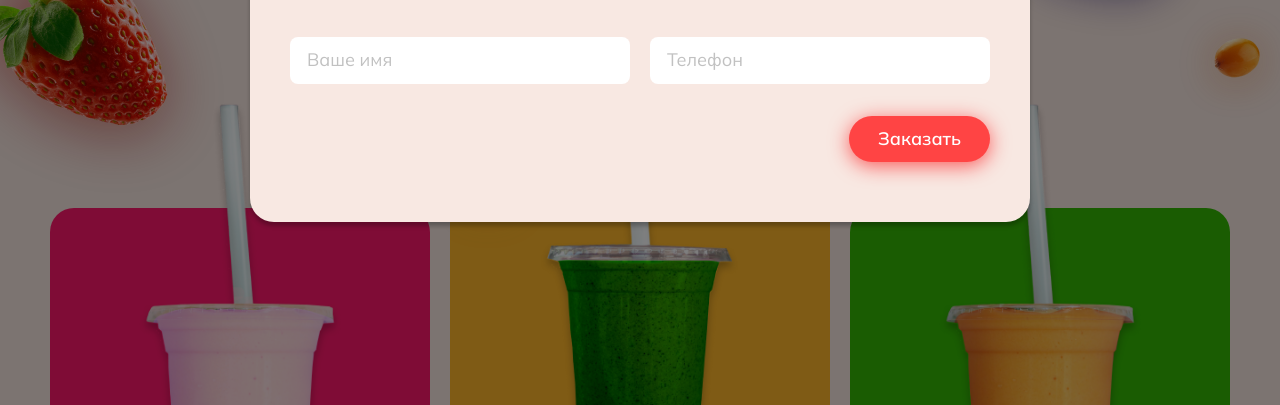
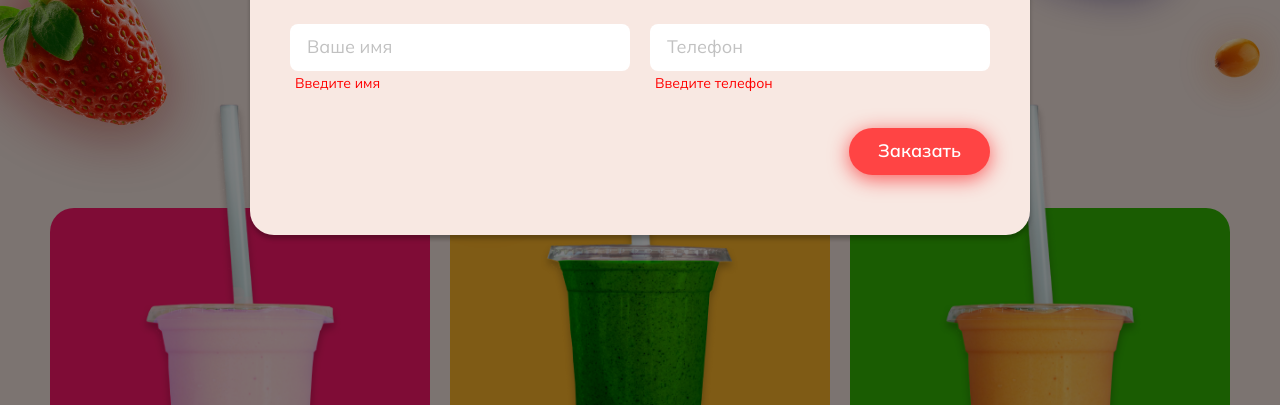
Before and after one commit to TatianaYakushonok/FreshyBar, a plain HTML site: page index.html in a window 1280 px wide. Both pictures are taken after a click on the button 1045 px from the left and 58 px from the top of the page. Shown: the part 395-800 px from the top of the page. Drawn offline with Linux system fonts and the light colour scheme; no server answers.

Commit message:
feat: add validation for form (Fri, 28 Jul 2023 12:13:36 +0700)

```diff
--- a/css/style.css
+++ b/css/style.css
@@ -142,6 +142,11 @@ fieldset {
   position: relative;
   width: 24px;
   height: 24px;
+  transition: transform .3s ease-in-out;
+}
+
+.header__btn--order:hover {
+  transform: scale(1.1);
 }
 
 .header__btn--count {
@@ -426,6 +431,11 @@ fieldset {
   border: none;
 }
 
+.modal__form--label {
+  max-width: 340px;
+  width: 100%;
+}
+
 .modal__form--imput {
   max-width: 340px;
   width: 100%;
@@ -458,6 +468,18 @@ fieldset {
 .modal__form--imput:focus {
   background-color: #fff;
   border: 1px solid #D5B4A8;
+}
+
+.hint {
+  display: block;
+  padding: 5px;
+  font-size: 14px;
+  color: red;
+  opacity: 0;
+}
+
+.modal__form--imput:invalid + .hint {
+  opacity: 1;
 }
 
 .modal__form--btn {
--- a/index.html
+++ b/index.html
@@ -108,57 +108,9 @@
 
   <div class="modal modal__order">
     <div class="modal__main modal__main--order">
-      <h2 class="modal__title">Корзина<sup class="modal__count text-red">(2)</sup></h2>
+      <h2 class="modal__title">Корзина<sup class="modal__count text-red"></sup></h2>
 
-      <ul class="modal__list">
-        <!--<li class="modal__item">
-
-          <div class="modal__img--wrap">
-            <img src="./img/cup-1.jpg" alt="Манго смузи" class="modal__img">
-          </div>
-
-          <div class="modal__item--cocktail">
-            <h3 class="modal__item--title">Манго смузи</h3>
-            <p class="modal__item--size">300ml</p>
-            <p class="modal__item--ingredient">Биоразлагаемый стакан</p>
-            <p class="modal__item--ingredient">Лед</p>
-            <p class="modal__item--ingredient">Мята</p>
-          </div>
-
-          <div class="modal__item--content">
-            <button class="modal__item--btn-del" aria-label="Удалить товар из корзины">
-              <svg width="14" height="14" viewbox="0 0 14 14" fill="none" xmlns="http://www.w3.org/2000/svg">
-                <path d="M7.94006 6.98212L13.4667 1.47024C13.5759 1.34304 13.633 1.17943 13.6265 1.0121C13.6201 0.844762 13.5505 0.686029 13.4318 0.567617C13.313 0.449204 13.1539 0.379835 12.9861 0.373372C12.8183 0.366908 12.6543 0.423827 12.5267 0.532752L7.00006 6.04464L1.4734 0.526103C1.34786 0.400903 1.1776 0.330566 1.00006 0.330566C0.822529 0.330566 0.652266 0.400903 0.52673 0.526103C0.401194 0.651303 0.330669 0.821111 0.330669 0.998171C0.330669 1.17523 0.401194 1.34504 0.52673 1.47024L6.06006 6.98212L0.52673 12.494C0.456942 12.5536 0.400262 12.627 0.360247 12.7095C0.320231 12.7919 0.297744 12.8818 0.294198 12.9734C0.290652 13.0649 0.306122 13.1562 0.339638 13.2416C0.373155 13.3269 0.423994 13.4044 0.488963 13.4692C0.553933 13.534 0.631631 13.5847 0.717181 13.6181C0.802731 13.6515 0.894286 13.6669 0.986099 13.6634C1.07791 13.6599 1.168 13.6374 1.25071 13.5975C1.33342 13.5576 1.40697 13.5011 1.46673 13.4315L7.00006 7.91961L12.5267 13.4315C12.6543 13.5404 12.8183 13.5973 12.9861 13.5909C13.1539 13.5844 13.313 13.515 13.4318 13.3966C13.5505 13.2782 13.6201 13.1195 13.6265 12.9521C13.633 12.7848 13.5759 12.6212 13.4667 12.494L7.94006 6.98212Z" fill="#D5B4A8"/>
-              </svg>
-            </button>
-            <p class="modal__item--price">380 ₽</p>
-          </div>
-
-        </li>
-
-        <li class="modal__item">
-
-          <div class="modal__img--wrap">
-            <img src="./img/cup-1.jpg" alt="Манго смузи" class="modal__img">
-          </div>
-
-          <div class="modal__item--cocktail">
-            <h3 class="modal__item--title">Конструктор: Банан, яблоко, киви</h3>
-            <p class="modal__item--size">300мл</p>
-            <p class="modal__item--ingredient">Пластиковый стакан</p>
-          </div>
-
-          <div class="modal__item--content">
-            <button class="modal__item--btn-del">
-              <svg width="14" height="14" viewbox="0 0 14 14" fill="none" xmlns="http://www.w3.org/2000/svg">
-                <path d="M7.94006 6.98212L13.4667 1.47024C13.5759 1.34304 13.633 1.17943 13.6265 1.0121C13.6201 0.844762 13.5505 0.686029 13.4318 0.567617C13.313 0.449204 13.1539 0.379835 12.9861 0.373372C12.8183 0.366908 12.6543 0.423827 12.5267 0.532752L7.00006 6.04464L1.4734 0.526103C1.34786 0.400903 1.1776 0.330566 1.00006 0.330566C0.822529 0.330566 0.652266 0.400903 0.52673 0.526103C0.401194 0.651303 0.330669 0.821111 0.330669 0.998171C0.330669 1.17523 0.401194 1.34504 0.52673 1.47024L6.06006 6.98212L0.52673 12.494C0.456942 12.5536 0.400262 12.627 0.360247 12.7095C0.320231 12.7919 0.297744 12.8818 0.294198 12.9734C0.290652 13.0649 0.306122 13.1562 0.339638 13.2416C0.373155 13.3269 0.423994 13.4044 0.488963 13.4692C0.553933 13.534 0.631631 13.5847 0.717181 13.6181C0.802731 13.6515 0.894286 13.6669 0.986099 13.6634C1.07791 13.6599 1.168 13.6374 1.25071 13.5975C1.33342 13.5576 1.40697 13.5011 1.46673 13.4315L7.00006 7.91961L12.5267 13.4315C12.6543 13.5404 12.8183 13.5973 12.9861 13.5909C13.1539 13.5844 13.313 13.515 13.4318 13.3966C13.5505 13.2782 13.6201 13.1195 13.6265 12.9521C13.633 12.7848 13.5759 12.6212 13.4667 12.494L7.94006 6.98212Z" fill="#D5B4A8"/>
-              </svg>
-            </button>
-            <p class="modal__item--price">520 ₽</p>
-          </div>
-
-        </li>-->
-      </ul>
+      <ul class="modal__list"></ul>
 
       <div class="modal__total">
         <p>Итого:</p>
@@ -168,18 +120,25 @@
       <form action="#" class="modal__form">
 
         <div class="modal__form--set">
+          <label class="modal__form--label" name="name">
             <input
               class="modal__form--imput modal__form--name"
               type="text"
               required
               name="name"
               placeholder="Ваше имя">
+            <span class="hint hint-name">Введите имя</span>
+          </label>
+
+          <label class="modal__form--label" name="phone">
             <input
               class="modal__form--imput modal__form--phone"
               type="tel"
               required
               name="phone"
               placeholder="Телефон">
+            <span class="hint">Введите телефон</span>
+          </label>
         </div>
 
         <button class="btn modal__form--btn" type="submit">Заказать</button>
```
Also changed, not shown: js/script.js (line endings or trailing spaces). Lines whose indentation alone changed are shown as unchanged.
